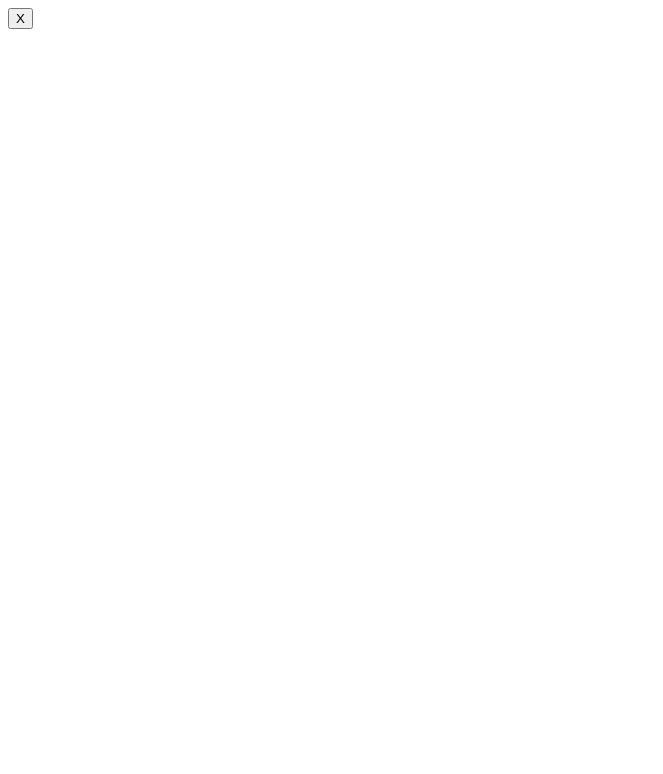
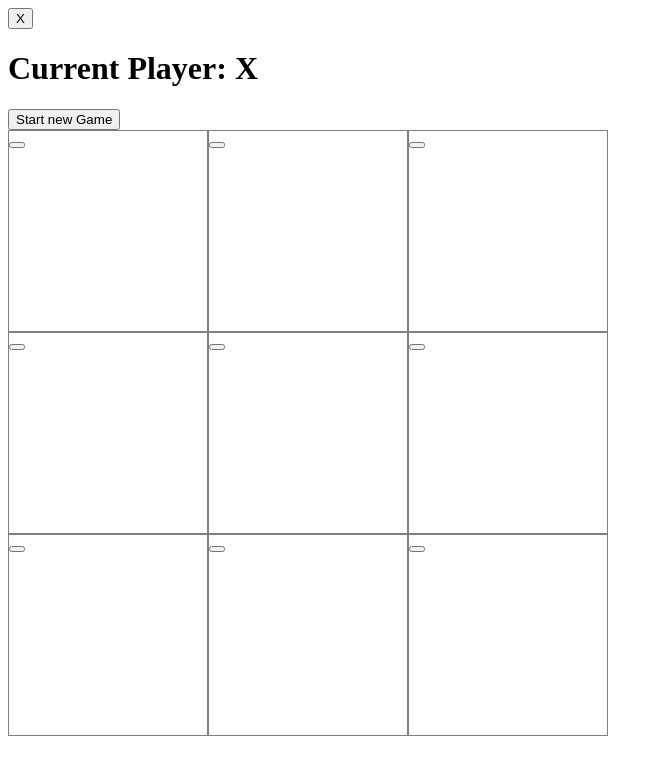
Before and after one commit to yohhannees/PRODIGY_WD_03, an Angular app: page / in a window 1280 px wide. Shown: the top 774 px of the page, without its empty margins (0-663 px from the left). Built offline with nearby package versions, Linux system fonts and the light colour scheme.

Commit message:
game created

```diff
--- a/src/app/app.component.html
+++ b/src/app/app.component.html
@@ -1,2 +1,3 @@
 <app-square [value]="'X'"></app-square>
+<app-board> </app-board>
 <router-outlet></router-outlet>
--- a/src/app/board/board.component.html
+++ b/src/app/board/board.component.html
@@ -1,15 +1,18 @@
-<h1>Current Player</h1>
+<h1>Current Player: {{ player }} </h1>
 
-<button (click)="newGame()">Start New Game</button>
-
-<h2 *ngIf="winner">Player {{ winner }} Won The Game</h2>
-<main>
-
-  <app-square
-    *ngFor="let val of squares; let i = index"
-    [value]="val"
-    (click)="makeMove(i)"></app-square>
+<button nbButton outline status="danger" (click)="newGame()">Start new Game</button>
 
 
+<h2 *ngIf="winner">
+    Player {{ winner }} won the game!
+</h2>
 
+
+<main>
+    <app-square
+        *ngFor="let val of squares; let i = index"
+        [value]="val"
+        (click)="makeMove(i)">
+
+    </app-square>
 </main>
```
Also changed, not shown: src/app/board/board.component.scss (+3 -5 lines), 1 other file (tests, documents, lock files or other folders).
